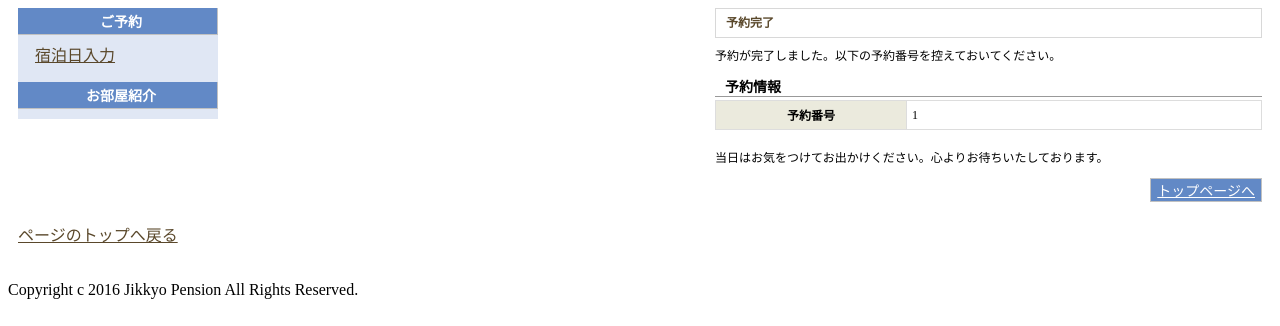
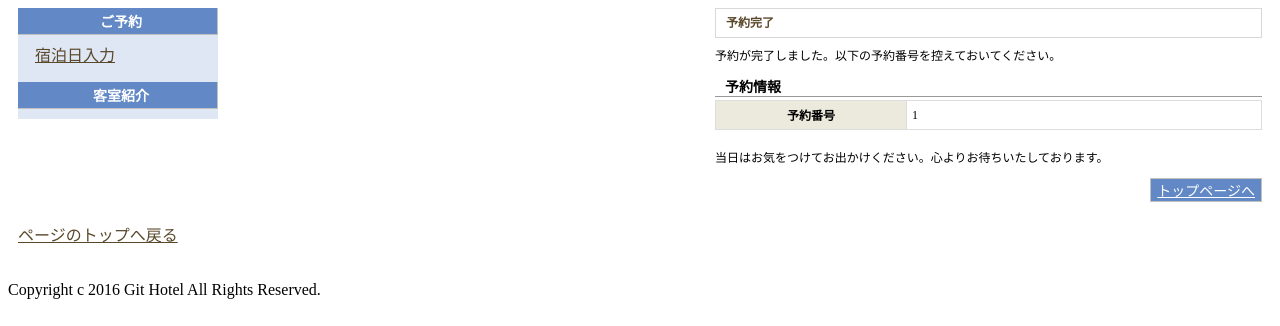
Before and after one commit to mit-g/online_reservation_PHP, a PHP site: page /reserveFinish.php in a window 1280 px wide. Shown: the part 474-800 px from the top of the page. Run offline with PHP 8.4, Linux system fonts and the light colour scheme; the visitor is signed in with stand-in values (Sample User, id 1); data that the repository does not hold is empty.

Commit message:
文章修正
15,68,82行目

```diff
--- a/reserveFinish.php
+++ b/reserveFinish.php
@@ -12,7 +12,7 @@ unset($_SESSION['reserveNo']);
 <head>
   <meta charset="UTF-8">
   <link rel="stylesheet" href="./css/style.css" type="text/css">
-  <title>JIKKYO PENSION</title>
+  <title>Git Hotel</title>
 </head>
 <body>
   <!-- ヘッダー：開始-->
@@ -65,7 +65,7 @@ unset($_SESSION['reserveNo']);
         </ul>
       </section>
       <section>
-        <h2>お部屋紹介</h2>
+        <h2>客室紹介</h2>
 <?php require_once("./sideList.php"); ?>
       </section>
     </aside>
@@ -79,7 +79,7 @@ unset($_SESSION['reserveNo']);
   <!-- コンテンツ：終了 -->
   <!-- フッター：開始 -->
   <footer id="footer">
-    Copyright c 2016 Jikkyo Pension All Rights Reserved.
+    Copyright c 2016 Git Hotel All Rights Reserved.
   </footer>
   <!-- フッター：終了 -->
 </body>
```
